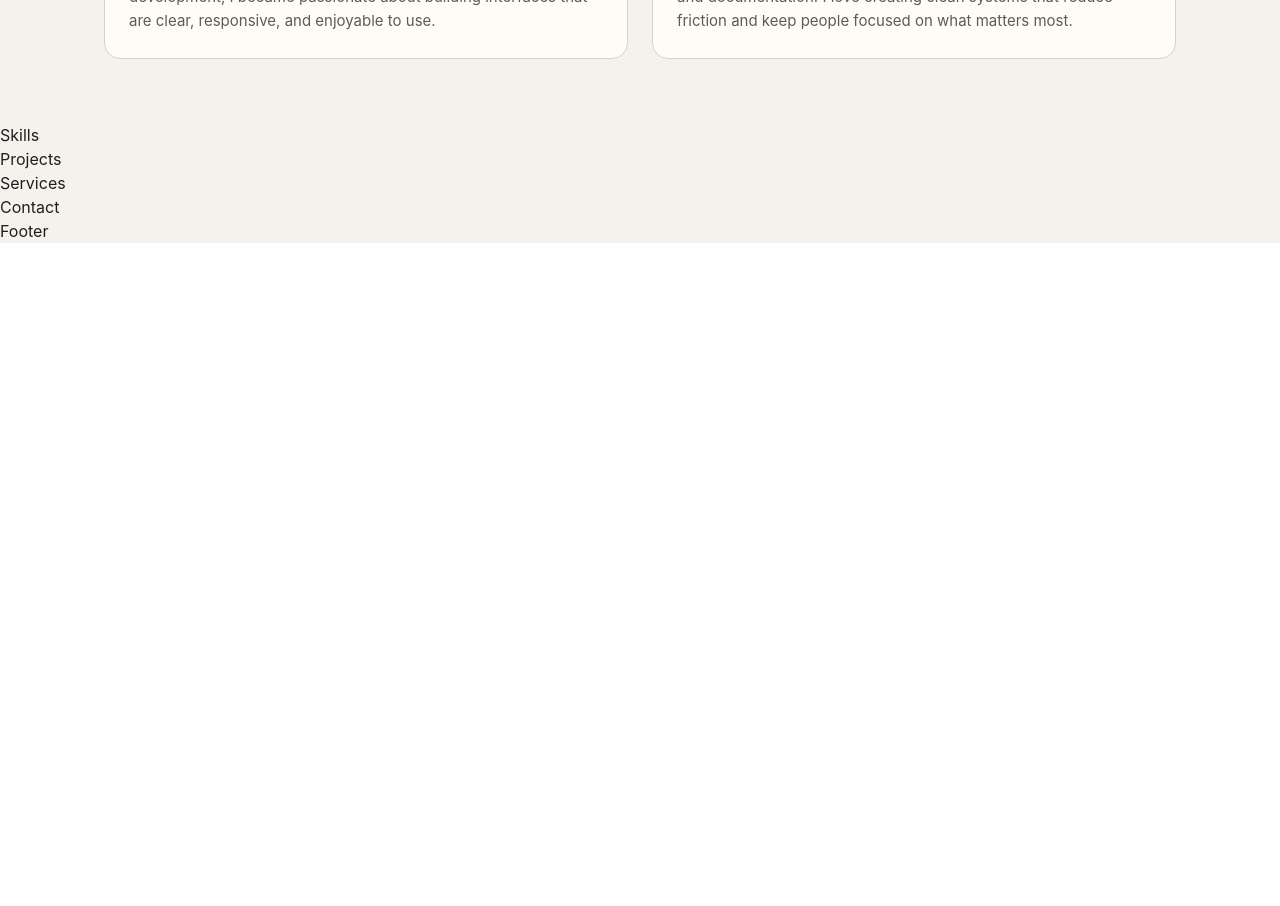
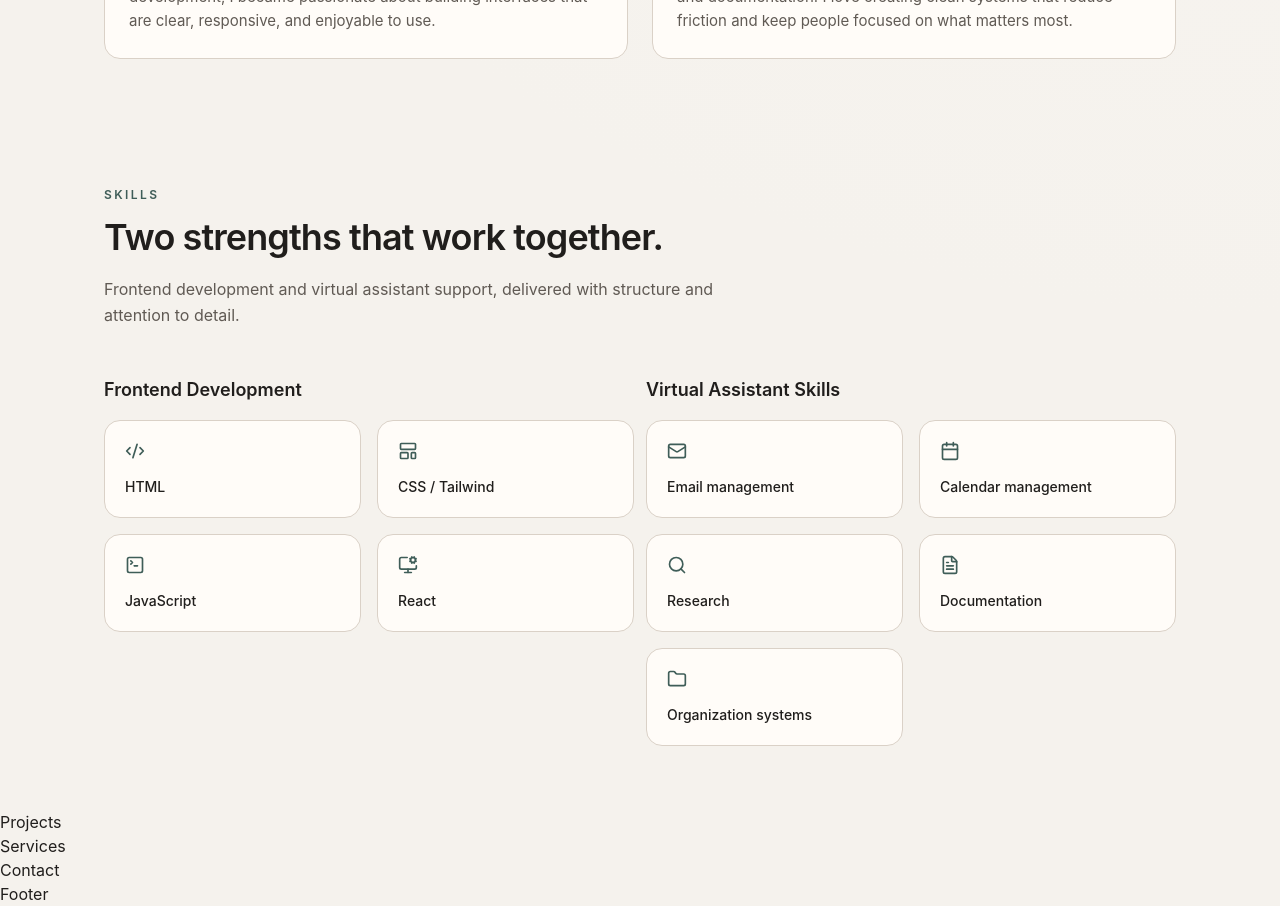
Before and after one commit to Berita-Winnie/berita-s_portfolio, a React (Vite) app in the folder berita-s_portfolio/: page / in a window 1280 px wide. Shown: the part 1120-2026 px from the top of the page. Before the commit the page ends 1363 px from the top, so only its background shows below. Built offline with nearby package versions, Linux system fonts and the light colour scheme.

Commit message:
feat: complete skills section with layout and styling

```diff
--- a/berita-s_portfolio/src/components/Skills.jsx
+++ b/berita-s_portfolio/src/components/Skills.jsx
@@ -1,7 +1,50 @@
 import React from 'react'
+import SectionHeading from './SectionHeading'
+import { assistantSkills, frontendskills } from '../data/content'
+
+function SkillCard({ item }) {
+  const Icon = item.icon
+  return (
+    <div className="group rounded-2xl border border-[var(--line)]  bg-[var(--surface)] p-5 transition duration-300 hover:-translate-y-1 hover:shadow-sm">
+      <Icon className="mb-4 h-5 w-5 text-[var(--accent)] transition-transform duration-300 group-hover:scale-105" />
+      <p className="text-sm font-medium text-[var(--text)]">{item.name}</p>
+    </div>
+  )
+}
 
 const Skills = () => {
-  return <div>Skills</div>
+  return (
+    <section
+      id="skills"
+      className="relative mx-auto w-full max-w-6xl overflow-hidden px-6  py-16 lg:px-10 "
+    >
+      <SectionHeading
+        eyebrow="skills"
+        title="Two strengths that work together."
+        description="Frontend development and virtual assistant support, delivered with structure and attention to detail."
+      />
+      <div className="grid gap-3 lg:grid-cols-2">
+        <article>
+          <h3 className="mb-4 text-lg font-semibold ">Frontend Development</h3>
+          <div className="grid gap-4 sm:grid-cols-2 ">
+            {frontendskills.map((item) => (
+              <SkillCard key={item.name} item={item} />
+            ))}
+          </div>
+        </article>
+        <article>
+          <h3 className="mb-4 text-lg font-semibold ">
+            Virtual Assistant Skills
+          </h3>
+          <div className="grid gap-4 sm:grid-cols-2 ">
+            {assistantSkills.map((item) => (
+              <SkillCard key={item.name} item={item} />
+            ))}
+          </div>
+        </article>
+      </div>
+    </section>
+  )
 }
 
 export default Skills
```
